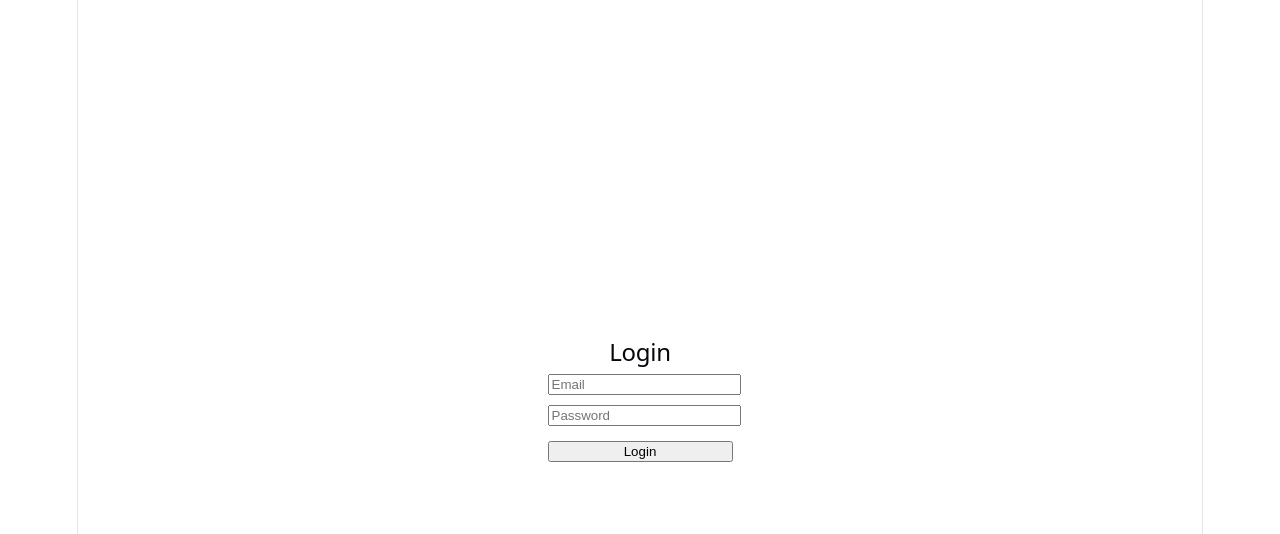
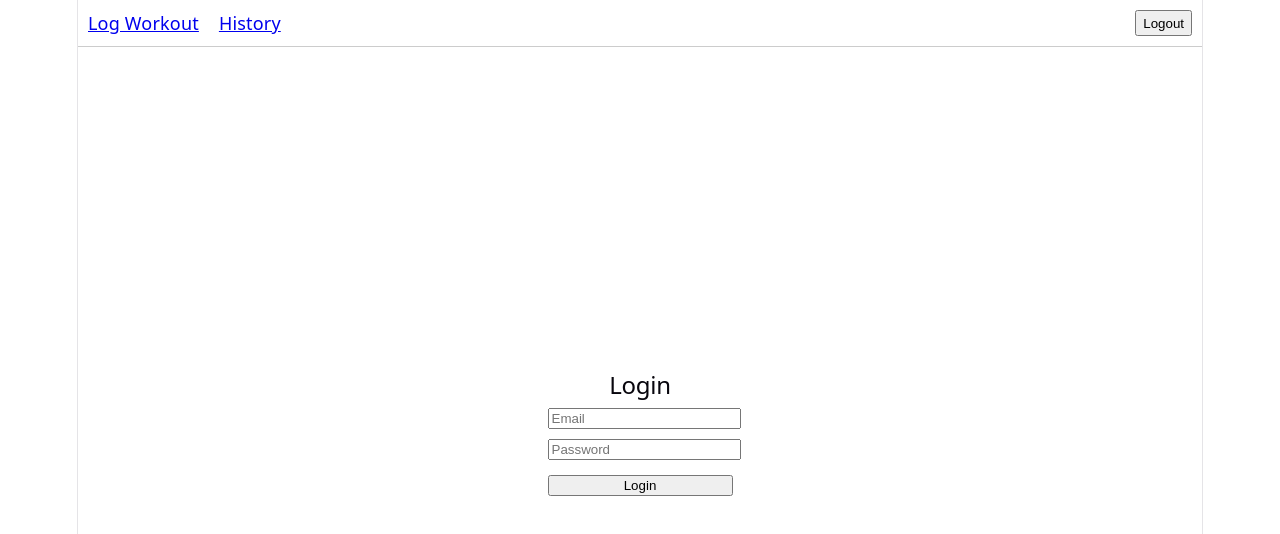
Before and after one commit to samedg98/fitnessprogressor-ui, a React (Vite) app: page / in a window 1280 px wide. Shown: the top 534 px of the page. Built offline with nearby package versions, Linux system fonts and the light colour scheme.

Commit message:
feat: add ProtectedRoute and secure workout pages

```diff
--- a/src/App.jsx
+++ b/src/App.jsx
@@ -2,14 +2,33 @@ import { BrowserRouter, Routes, Route } from "react-router-dom";
 import Login from "./pages/Login";
 import LogWorkout from "./pages/LogWorkout";
 import WorkoutHistory from "./pages/WorkoutHistory";
+import NavBar from "./components/NavBar";
+import ProtectedRoute from "./components/ProtectedRoute";
 
 function App() {
   return (
     <BrowserRouter>
+      <NavBar />
       <Routes>
         <Route path="/" element={<Login />} />
-        <Route path="/log" element={<LogWorkout />} />
-        <Route path="/history" element={<WorkoutHistory />} />
+
+        <Route
+          path="/log"
+          element={
+            <ProtectedRoute>
+              <LogWorkout />
+            </ProtectedRoute>
+          }
+        />
+
+        <Route
+          path="/history"
+          element={
+            <ProtectedRoute>
+              <WorkoutHistory />
+            </ProtectedRoute>
+          }
+        />
       </Routes>
     </BrowserRouter>
   );
--- /dev/null
+++ b/src/components/NavBar.jsx
@@ -0,0 +1,28 @@
+import { Link, useNavigate } from "react-router-dom";
+
+export default function NavBar() {
+  const navigate = useNavigate();
+
+  const handleLogout = () => {
+    localStorage.removeItem("token");
+    navigate("/");
+  };
+
+  return (
+    <nav
+      style={{
+        display: "flex",
+        gap: "20px",
+        padding: "10px",
+        borderBottom: "1px solid #ccc",
+        marginBottom: "20px",
+      }}
+    >
+      <Link to="/log">Log Workout</Link>
+      <Link to="/history">History</Link>
+      <button onClick={handleLogout} style={{ marginLeft: "auto" }}>
+        Logout
+      </button>
+    </nav>
+  );
+}
--- /dev/null
+++ b/src/components/ProtectedRoute.jsx
@@ -0,0 +1,11 @@
+import { Navigate } from "react-router-dom";
+
+export default function ProtectedRoute({ children }) {
+  const token = localStorage.getItem("token");
+
+  if (!token) {
+    return <Navigate to="/" replace />;
+  }
+
+  return children;
+}
```
